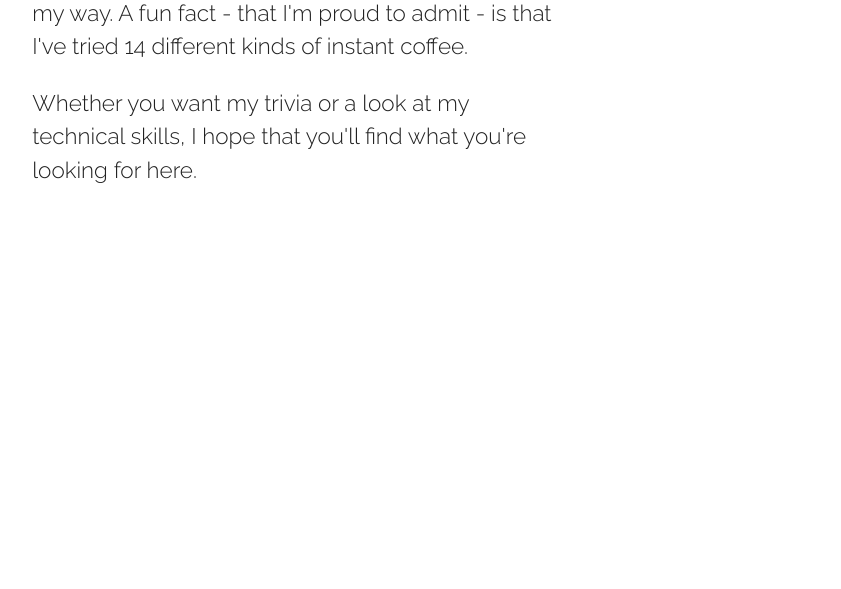
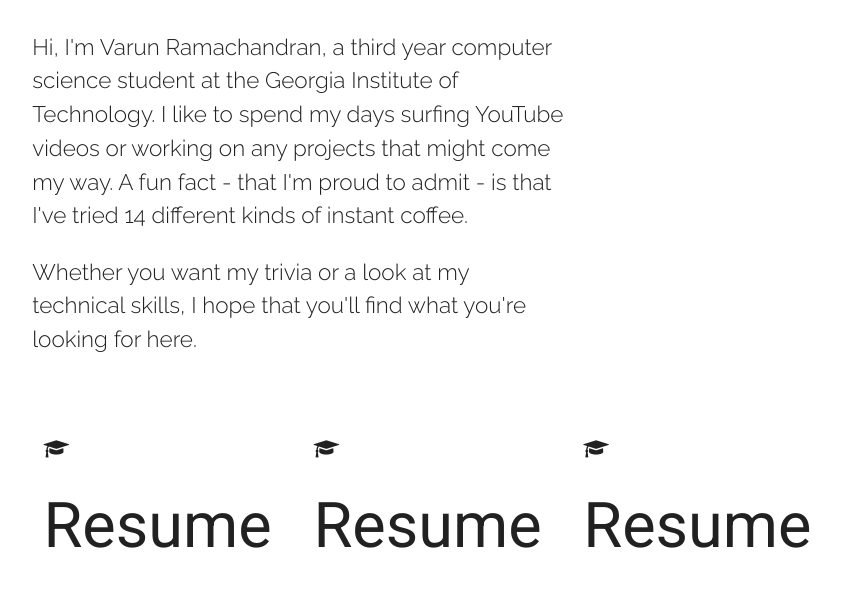
Before and after one commit to R-Varun/PersonalWebsite, a website: page static/index.html in a window 1280 px wide. Shown: the part 1937-2526 px from the top of the page, without its empty margins (246-1087 px from the left). Before the commit the page ends 2224 px from the top, so only its background shows below. Drawn offline with nearby package versions, Linux system fonts and the light colour scheme; a script that the page names is missing.

Commit message:
live addition

```diff
--- a/static/index.html
+++ b/static/index.html
@@ -62,9 +62,20 @@
                     </p>
 
                  </div>
-                 <div class="col s12">
-                    <h2>
-                    </h2>
+                 <div class="col s12 row">
+                    <div class="col s4 resume bcard">
+                        <i class="fa fa-graduation-cap" aria-hidden="true"></i>
+                        <h1> Resume </h1>
+
+                    </div>
+                    <div class="col s4 about bcard">
+                        <i class="fa fa-graduation-cap" aria-hidden="true"></i>
+                        <h1> Resume </h1>
+                    </div>
+                    <div class="col s4 projects bcard">
+                        <i class="fa fa-graduation-cap" aria-hidden="true"></i>
+                        <h1> Resume </h1>
+                    </div>
                  </div>
 
             </div>
--- a/static/style.css
+++ b/static/style.css
@@ -81,3 +81,8 @@ body {
     max-height: 300px;
     width:auto !important;
 }
+
+.bcard {
+    font-size: 20px;
+
+}
```
